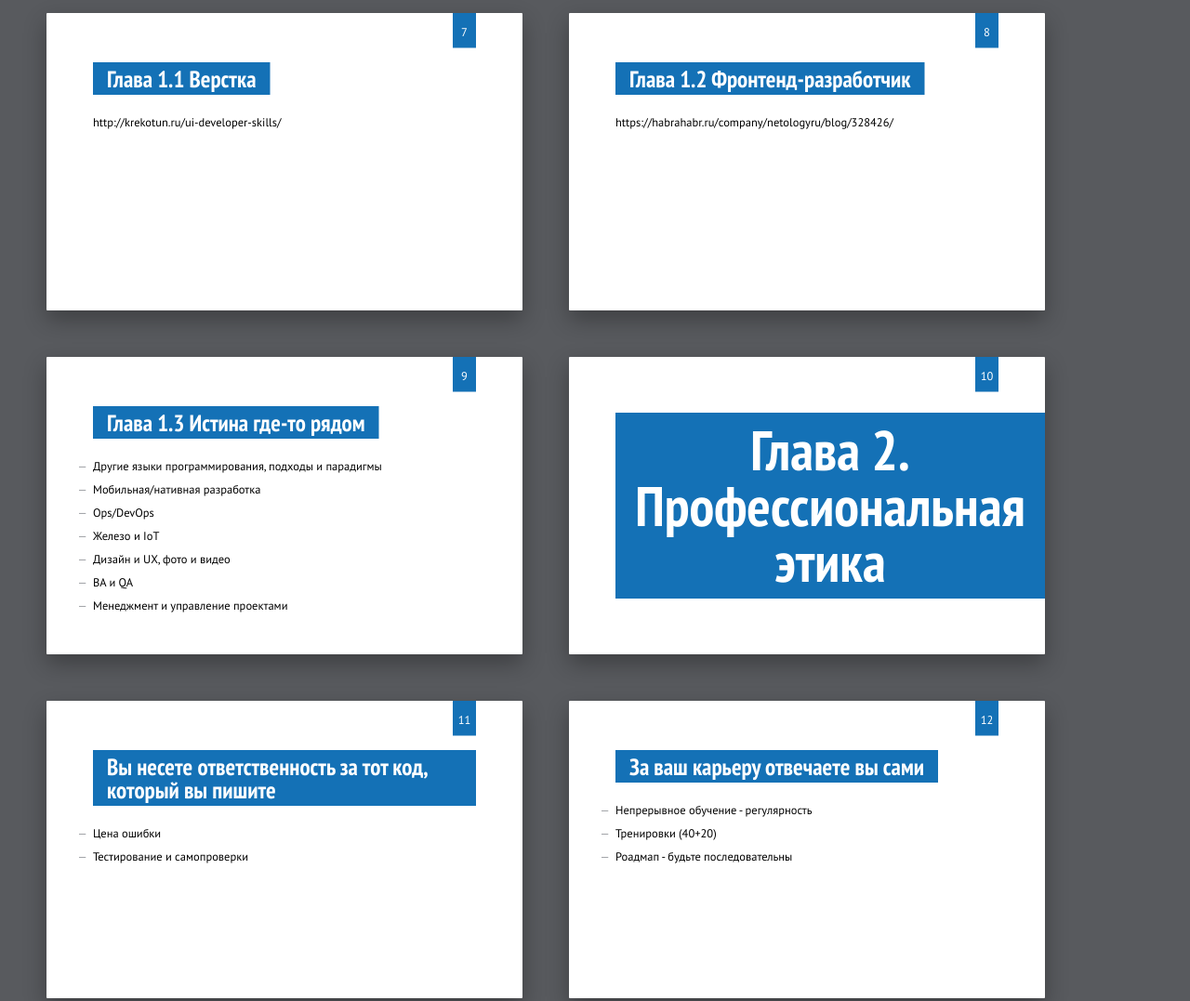
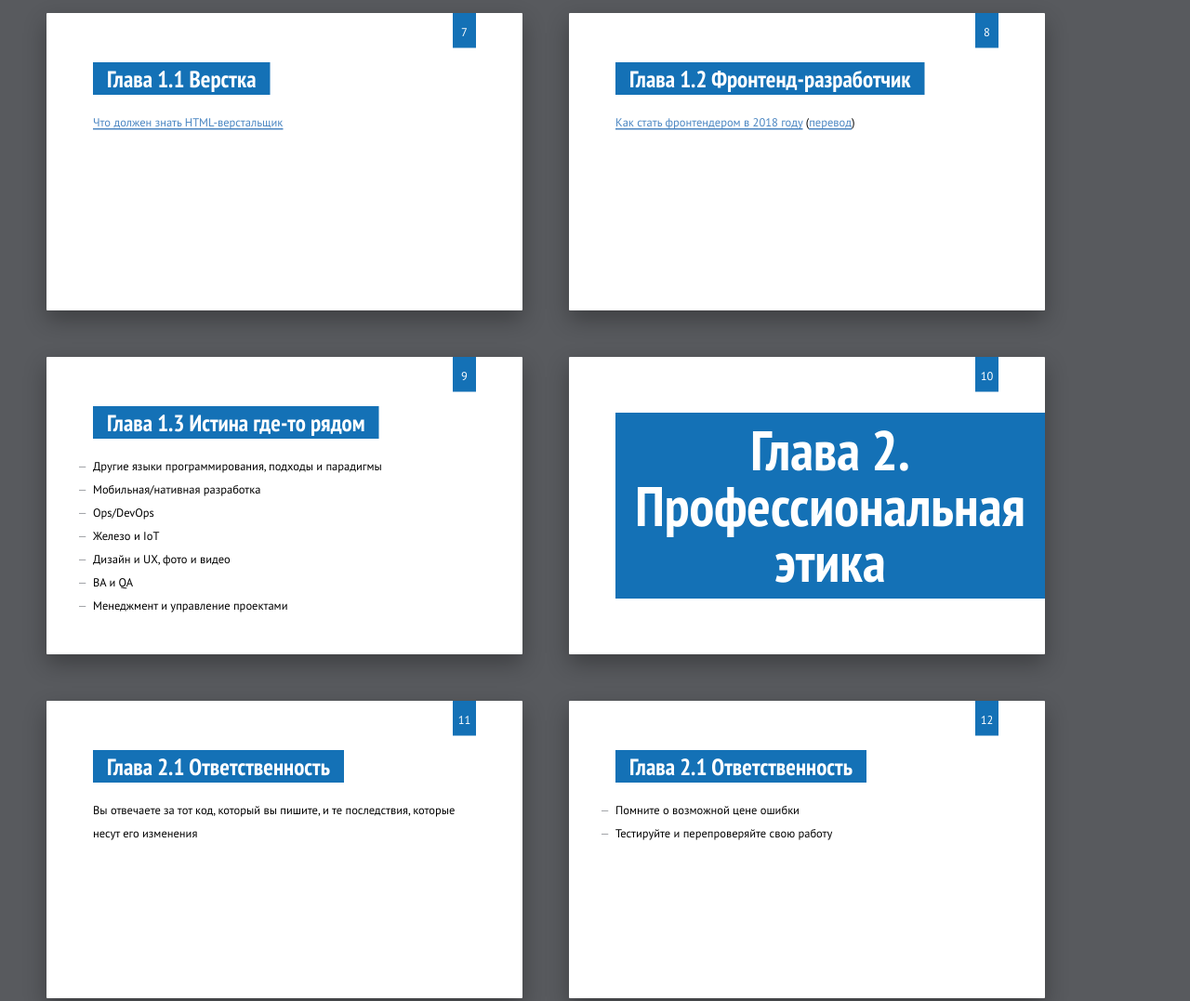
Before and after one commit to neesoglasnaja/MinskCSS-4, a website: page src/index.jade in a window 1280 px wide. Shown: the part 1240-2317 px from the top of the page at 93% size. Drawn offline with nearby package versions, Linux system fonts and the light colour scheme; files that its build step writes are made by us from their sources; files whose address does not match are found by name.

Commit message:
Add more data

```diff
--- a/src/index.jade
+++ b/src/index.jade
@@ -34,13 +34,20 @@ html(lang='ru')
       +cover('pictures/about-cover.jpg')
     +slide({header: "Есть верстальщики-новички?", classes: "label-header"})
       +cover('pictures/deadline.jpg')
-    +slide({header: "Мир розовых пони", classes: "label-header"})
+    +slide({header: "", classes: "label-header"})
+      +cover('pictures/dream.png')
     +slide({header: "Мир самонадеянных интровертов", classes: "label-header"})
     +slide({header: "Глава 1. Тыжпрограммист", shout: true, classes: "label-header"})
+      +cover('pictures/super-programmer.jpg')
     +slide({header: "Глава 1.1 Верстка", classes: "label-header"})
-      p http://krekotun.ru/ui-developer-skills/
+      p
+        a(href="http://krekotun.ru/ui-developer-skills/", target="_blank") Что должен знать HTML-верстальщик
     +slide({header: "Глава 1.2 Фронтенд-разработчик", classes: "label-header"})
-      p https://habrahabr.ru/company/netologyru/blog/328426/
+      p
+        a(href="https://github.com/kamranahmedse/developer-roadmap#-front-end-roadmap", target="_blank") Как стать фронтендером в 2018 году
+        |  (
+        a(href="https://habrahabr.ru/company/netologyru/blog/328426/", target="_blank") перевод
+        | )
     +slide({header: "Глава 1.3 Истина где-то рядом", classes: "label-header"})
       ul
         li Другие языки программирования, подходы и парадигмы
@@ -51,27 +58,39 @@ html(lang='ru')
         li BA и QA
         li Менеджмент и управление проектами
     +slide({header: "Глава 2. Профессиональная этика", shout: true, classes: "label-header"})
-    +slide({header: "Вы несете ответственность за тот код, который вы пишите", classes: "label-header"})
+    +slide({header: "Глава 2.1 Ответственность", classes: "label-header"})
+      p Вы отвечаете за тот код, который вы пишите, и те последствия, которые несут его изменения
+    +slide({header: "Глава 2.1 Ответственность", classes: "label-header"})
       ul
-        li Цена ошибки
-        li Тестирование и самопроверки
-    +slide({header: "За ваш карьеру отвечаете вы сами", classes: "label-header"})
+        li Помните о возможной цене ошибки
+        li Тестируйте и перепроверяйте свою работу
+    +slide({header: "Глава 2.2 Цели и мотивация", classes: "label-header"})
+      p За вашу карьеру отвечаете вы сами, а не работодатель
+    +slide({header: "Глава 2.2 Цели и мотивация", classes: "label-header"})
       ul
         li Непрерывное обучение - регулярность
         li Тренировки (40+20)
-        li Роадмап - будьте последовательны
-    +slide({header: "Возьмите время под контроль", classes: "label-header"})
+        li Роадмап - будьте последовательны (https://github.com/kamranahmedse/developer-roadmap#-front-end-roadmap)
+    +slide({header: "Глава 2.3 Продуктивность", classes: "label-header"})
+      p Возьмите время под контроль
+    +slide({header: "Глава 2.3 Продуктивность", classes: "label-header"})
       ul
         li Трекайте время
         li Делайте анализ
         li Перестаньте системно перерабатывать
-    +slide({header: "Качайте soft skills", classes: "label-header"})
+    +slide({header: "Глава 2.4 Soft skills", classes: "label-header"})
+      p Все, что сложно измерить и стандартизировать
+    +slide({header: "Глава 2.4 Soft skills", classes: "label-header"})
       ul
-        li Книга "Soft skills"
+        li Книга "Soft skills" (https://training.simplicable.com/training/new/87-soft-skills)
         li Не будьте м****ом (https://t.me/some_pm_ghost/52)
         li Выходите из зоны комфорта
         li Будьте видимым
-    +slide({header: "Глава 3. Здоровье и все остальное", classes: "label-header"})
+    +slide({header: "Глава 3. Все остальное", classes: "label-header"})
+    +slide({header: "Глава 3.1 Здоровье и спорт", classes: "label-header"})
+      p Займитесь своим здоровьем и найдите себе активное хобби
+    +slide({header: "Глава 3.2 Путешествия и новые впечатления", classes: "label-header"})
+
       ul
         li Займитесь своим здоровьем
         li Будьте активным
```
Also changed, not shown: index.html, pictures/dream.png (added), pictures/super-programmer.jpg (added).
